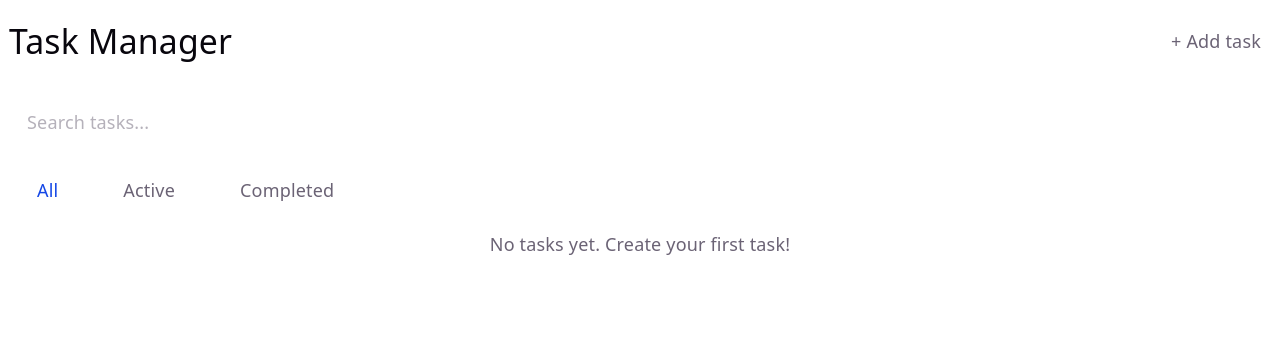
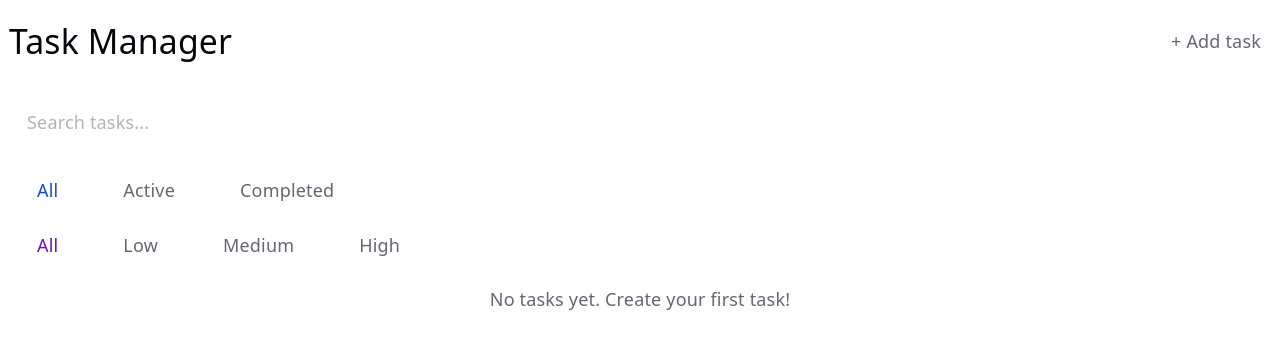
Before and after one commit to specsxc/tasks-app, a React (Vite) app: page / in a window 1280 px wide. Shown: the top 348 px of the page. Built offline with nearby package versions, Linux system fonts and the light colour scheme.

Commit message:
feat: add priority filtering to task list

```diff
--- a/src/App.tsx
+++ b/src/App.tsx
@@ -3,7 +3,7 @@ import TaskList from "./components/TaskList";
 import { NavLink } from "react-router";
 import { useState } from "react";
 import SearchTask from "./components/SearchTask";
-import type { Task } from "./types/types";
+import type { Task, Priority } from "./types/types";
 import FilterTask from "./components/FilterTask";
 import useTasks from "./hooks/useTasks";
 
@@ -11,6 +11,7 @@ function App() {
   const { tasks, setTasks } = useTasks();
   const [search, setSearch] = useState("");
   const [filter, setFilter] = useState<string>("all");
+  const [priorityFilter, setPriorityFilter] = useState<"All" | Priority>("All");
 
   const filteredTasks = tasks.filter((task: Task) => {
     const query = search.toLowerCase();
@@ -27,7 +28,16 @@ function App() {
           ? task.completed === true
           : task.completed === false;
 
-    return searchMatch && statusMatch;
+    const priorityMatch =
+      priorityFilter === "All"
+        ? true
+        : priorityFilter === "Low"
+          ? task.priority === "Low"
+          : priorityFilter === "Medium"
+            ? task.priority === "Medium"
+            : priorityFilter === "High" && task.priority === "High";
+
+    return searchMatch && statusMatch && priorityMatch;
   });
 
   return (
@@ -44,7 +54,12 @@ function App() {
 
       <SearchTask search={search} setSearch={setSearch}></SearchTask>
 
-      <FilterTask filter={filter} setFilter={setFilter}></FilterTask>
+      <FilterTask
+        filter={filter}
+        setFilter={setFilter}
+        priorityFilter={priorityFilter}
+        setPriorityFilter={setPriorityFilter}
+      ></FilterTask>
 
       <section className="text-center">
         <TaskList
--- a/src/components/FilterTask.tsx
+++ b/src/components/FilterTask.tsx
@@ -1,8 +1,14 @@
 import type { FilterTaskProps } from "../types/types";
 
-export default function FilterTask({ filter, setFilter }: FilterTaskProps) {
+export default function FilterTask({
+  filter,
+  setFilter,
+  priorityFilter,
+  setPriorityFilter,
+}: FilterTaskProps) {
   return (
-    <div className="mb-3 flex flex-wrap gap-6 px-2">
+    <>
+      <div className="mb-2 flex flex-wrap gap-6 px-2">
         <p
           className={`cursor-pointer rounded-lg border border-white px-4 py-1 hover:text-blue-700 ${filter === "all" ? "border-blue-700 text-blue-700" : ""}`}
           onClick={() => setFilter("all")}
@@ -22,5 +28,33 @@ export default function FilterTask({ filter, setFilter }: FilterTaskProps) {
           Completed
         </p>
       </div>
+
+      <div className="mb-3 flex flex-wrap gap-6 px-2">
+        <p
+          className={`cursor-pointer rounded-lg border border-white px-4 py-1 hover:text-purple-800 ${priorityFilter === "All" ? "border-purple-800 text-purple-800" : ""}`}
+          onClick={() => setPriorityFilter("All")}
+        >
+          All
+        </p>
+        <p
+          className={`cursor-pointer rounded-lg border border-white px-4 py-1 hover:text-purple-800 ${priorityFilter === "Low" ? "border-purple-800 text-purple-800" : ""}`}
+          onClick={() => setPriorityFilter("Low")}
+        >
+          Low
+        </p>
+        <p
+          className={`cursor-pointer rounded-lg border border-white px-4 py-1 hover:text-purple-800 ${priorityFilter === "Medium" ? "border-purple-800 text-purple-800" : ""}`}
+          onClick={() => setPriorityFilter("Medium")}
+        >
+          Medium
+        </p>
+        <p
+          className={`cursor-pointer rounded-lg border border-white px-4 py-1 hover:text-purple-800 ${priorityFilter === "High" ? "border-purple-800 text-purple-800" : ""}`}
+          onClick={() => setPriorityFilter("High")}
+        >
+          High
+        </p>
+      </div>
+    </>
   );
 }
--- a/src/types/types.ts
+++ b/src/types/types.ts
@@ -24,4 +24,6 @@ export type SearchTaskProps = {
 export type FilterTaskProps = {
   filter: string;
   setFilter: Dispatch<SetStateAction<string>>;
+  priorityFilter: "All" | Priority;
+  setPriorityFilter: Dispatch<SetStateAction<"All" | Priority>>;
 };
```
Lines whose indentation alone changed are shown as unchanged.
